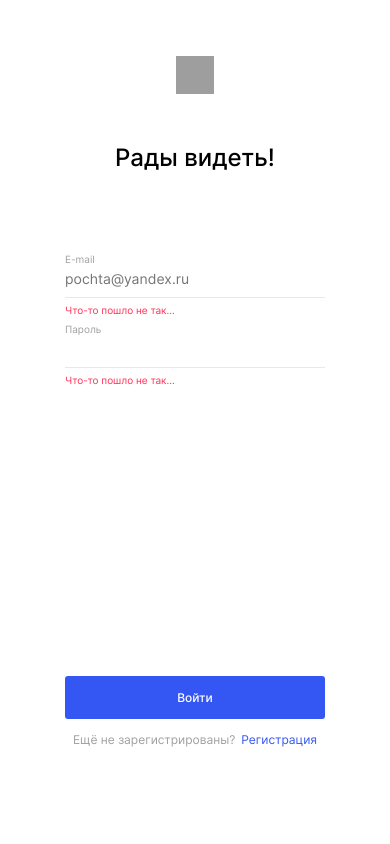
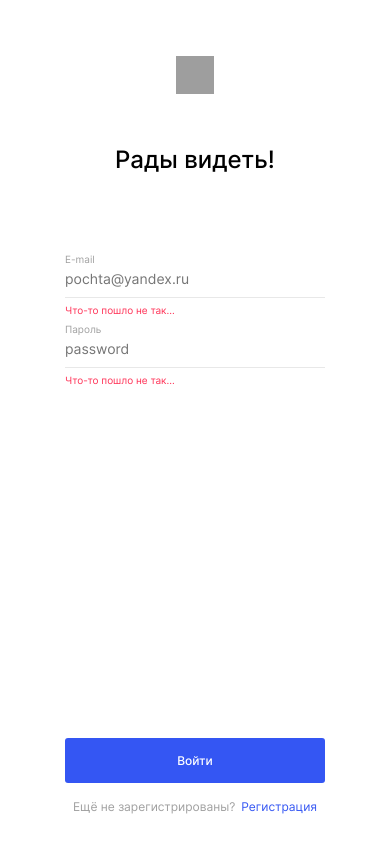
Before and after one commit to vitland/movies-explorer-frontend, a React (Create React App) app: page /signin in a window 390 px wide. Built offline with nearby package versions, Linux system fonts and the light colour scheme; grey boxes are pictures that could not be loaded.

Commit message:
fix: после 2 ревью

```diff
--- a/src/components/AboutMe/AboutMe.module.css
+++ b/src/components/AboutMe/AboutMe.module.css
@@ -133,7 +133,7 @@
 
 }
 
-@media screen and (max-width: 400px) {
+@media screen and (max-width: 500px) {
   .aboutMe{
     padding: 0 14px;
   }
--- a/src/components/AboutProject/AboutProject.module.css
+++ b/src/components/AboutProject/AboutProject.module.css
@@ -67,6 +67,10 @@
 
 
 @media screen and (max-width: 1140px) {
+  .about{
+    max-width: 1100px;
+    padding: 0 50px;
+  }
   .about__chart {
     grid-template-columns: 20% 80%;
   }
@@ -112,7 +116,7 @@
   }
 }
 
-@media screen and (max-width: 400px) {
+@media screen and (max-width: 500px) {
   .about {
     padding: 0 18px;
   }
--- a/src/components/Auth/Auth.module.css
+++ b/src/components/Auth/Auth.module.css
@@ -1,33 +1,36 @@
-.auth{
+.auth {
   width: 100%;
-  height: 100%;
+  height: 100vh;
   display: flex;
   justify-content: center;
-  margin: 70px 0;
+  align-items: flex-start;
+  padding: 70px 0;
   box-sizing: border-box;
 }
 
-.auth__container{
+.auth__container {
   max-width: 396px;
   width: 100%;
-  max-height: 560px;
+  min-height: 560px;
   display: flex;
   flex-direction: column;
 }
 
-.auth__headingContainer{
-  margin:  0;
+.auth__headingContainer {
+  display: flex;
+  flex-direction: column;
+  gap: 37px;
 }
 
-.auth__logo{
+.auth__logo {
   margin: 0;
   padding: 0;
   width: 38px;
   height: 38px;
 }
 
-.auth__heading{
-  margin: 37px 0 0;
+.auth__heading {
+  margin: 0;
   padding: 0;
   font-size: 24px;
   font-style: normal;
@@ -35,7 +38,7 @@
   line-height: normal;
 }
 
-.auth__text{
+.auth__text {
   padding: 0;
   margin: 16px 0 0;
   color: #A0A0A0;
@@ -47,7 +50,7 @@
   align-self: center;
 }
 
-.auth__link{
+.auth__link {
   padding: 0;
   margin: 0 0 70px 6px;
   color: #3456F3;
@@ -60,46 +63,44 @@
 }
 
 @media screen and (max-width: 800px) {
-  .auth__logo{
-    margin: 35px 0 0;
-  }
-  .auth__headingContainer{
-    margin: 127px 0 0;
+  .auth {
+    align-items: center;
   }
 
-  .auth__heading{
-    margin: 35px 0 0;
+  .auth__container {
+    justify-content: flex-start;
   }
 }
 
-@media screen and (max-width: 440px) {
-  .auth{
-    margin: 56px 0 30px;
+@media screen and (max-width: 450px) {
+  .auth {
+    padding: 56px 0 30px;
+    align-items: stretch;
+    justify-content: center;
   }
-  .auth__container{
+
+  .auth__container {
+    margin: 0;
+    align-items: center;
     max-width: 260px;
-    align-content: space-between;
+
   }
-  .auth__headingContainer{
+
+  .auth__headingContainer {
     display: flex;
     flex-direction: column;
     align-items: center;
-    margin: 0;
+    gap: 48px;
   }
-  .auth__logo{
-    margin: 0;
-  }
-  .auth__heading{
-    margin: 46px 0 0;
-  }
-  .auth__text{
-    margin: 0 0 30px;
+
+  .auth__text {
     font-size: 12px;
     font-style: normal;
     font-weight: 400;
     line-height: normal;
   }
-  .auth__link{
-    font-size: 12px;
-  }
 }
+
+.auth__link {
+ font-size: 12px;
+}
--- a/src/components/FilterCheckbox/FilterCheckbox.module.css
+++ b/src/components/FilterCheckbox/FilterCheckbox.module.css
@@ -74,4 +74,7 @@
     line-height: 18px;
   }
 
+  .FilterCheckbox__toggleLabel::after {
+    left: 7.1rem;
+  }
 }
--- a/src/components/MoviesCardList/MoviesCardList.module.css
+++ b/src/components/MoviesCardList/MoviesCardList.module.css
@@ -48,4 +48,7 @@
   .list{
     margin-bottom: 17px;
   }
+  .list__button {
+    width: 240px;
+  }
 }
--- a/src/components/Portfolio/Portfolio.module.css
+++ b/src/components/Portfolio/Portfolio.module.css
@@ -84,7 +84,7 @@
   }
 }
 
-@media screen and (max-width: 400px) {
+@media screen and (max-width: 500px) {
   .portfolio{
     padding: 0 14px;
   }
--- a/src/components/SubmitButton/SubmitButton.module.css
+++ b/src/components/SubmitButton/SubmitButton.module.css
@@ -1,6 +1,6 @@
 .submitButton {
   max-width: 410px;
-  margin: 126px 0 0;
+  margin: 0;
   width: 100%;
   height: 45px;
   border: none;
@@ -18,11 +18,6 @@
   background: #F8F8F8;
   color: #C2C2C2;
 }
-@media screen and (max-width: 800px) {
-.submitButton{
-  margin: 198px 0 0;
-}
-}
 
 @media screen and (max-width: 500px) {
   .submitButton {
@@ -30,6 +25,5 @@
     font-style: normal;
     font-weight: 500;
     line-height: normal;
-    margin: 283px 0 13px;
   }
 }
--- a/src/components/Techs/Techs.module.css
+++ b/src/components/Techs/Techs.module.css
@@ -102,6 +102,9 @@
 }
 
 @media screen and (max-width: 500px) {
+  .tech {
+    padding: 0 18px;
+  }
   .tech__list {
     max-width: 300px;
   }
--- a/src/components/UserForm/UserForm.module.css
+++ b/src/components/UserForm/UserForm.module.css
@@ -1,8 +1,9 @@
 .userForm{
   display: flex;
+  flex: 1;
   flex-direction: column;
+  justify-content: space-between;
   width: 100%;
-  height: 100%;
 }
 
 .userForm__inputsContainer{
@@ -12,12 +13,8 @@
   margin: 39px 0 0;
 }
 
-@media screen and (max-width: 500px) {
-  .userForm{
-    align-items: center;
-    align-content: space-between;
-  }
+@media screen and (max-width: 450px) {
   .userForm__inputsContainer{
-    margin: 81px 0 0;
+    margin: 79px 0 0;
   }
 }
--- a/src/pages/LoginPage.jsx
+++ b/src/pages/LoginPage.jsx
@@ -9,7 +9,7 @@ const LoginPage = () => {
     <Auth link={'/signup'} text={'Ещё не зарегистрированы?'} linkText={'Регистрация'} heading={'Рады видеть!'}>
       <UserForm button={<SubmitButton text={'Войти'}/>}>
         <UserInput name={'E-mail'} type={'email'} placeholder={'pochta@yandex.ru'}/>
-        <UserInput name={'Пароль'} type={'password'}/>
+        <UserInput name={'Пароль'} type={'password'} placeholder={'password'}/>
       </UserForm>
     </Auth>
   );
--- a/src/pages/RegisterPage.jsx
+++ b/src/pages/RegisterPage.jsx
@@ -11,7 +11,7 @@ const RegisterPage = () => {
       <UserForm button={<SubmitButton text={'Зарегистрироваться'}/>}>
           <UserInput name={'Имя'} type={'text'} placeholder={'Виталий'}/>
           <UserInput name={'E-mail'} type={'email'} placeholder={'pochta@yandex.ru'}/>
-          <UserInput name={'Пароль'} type={'password'}/>
+          <UserInput name={'Пароль'} type={'password'} placeholder={'password'}/>
       </UserForm>
     </Auth>
   );
```
Also changed, not shown: src/utils/api/MainApi.js (added, +74 -0 lines).
